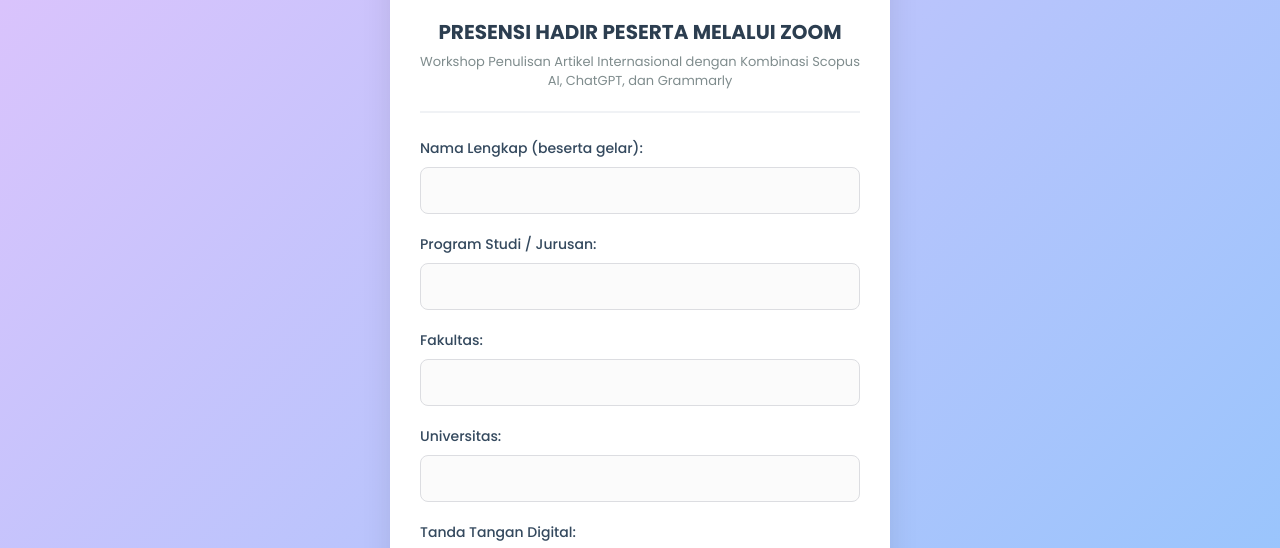
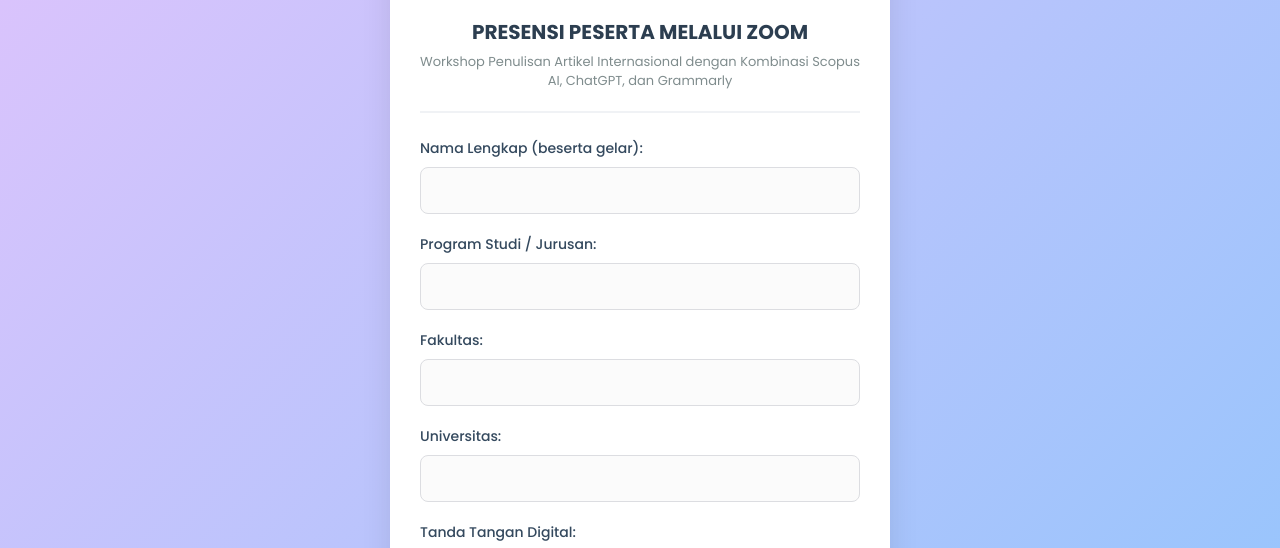
Before and after one commit to wahidnuragus-source/presensionline, a plain HTML site: page index.html in a window 1280 px wide. Shown: the part 194-742 px from the top of the page. Drawn offline with Linux system fonts and the light colour scheme.

Commit message:
Update main title in index.html

```diff
--- a/index.html
+++ b/index.html
@@ -73,7 +73,7 @@
     <!-- BATAS BAGIAN LOGO -->
 
     <div class="title-wrapper">
-        <h2 class="main-title">PRESENSI HADIR PESERTA MELALUI ZOOM</h2>
+        <h2 class="main-title">PRESENSI PESERTA MELALUI ZOOM</h2>
         <p class="sub-title">Workshop Penulisan Artikel Internasional dengan Kombinasi Scopus AI, ChatGPT, dan Grammarly</p>
     </div>
 
```
